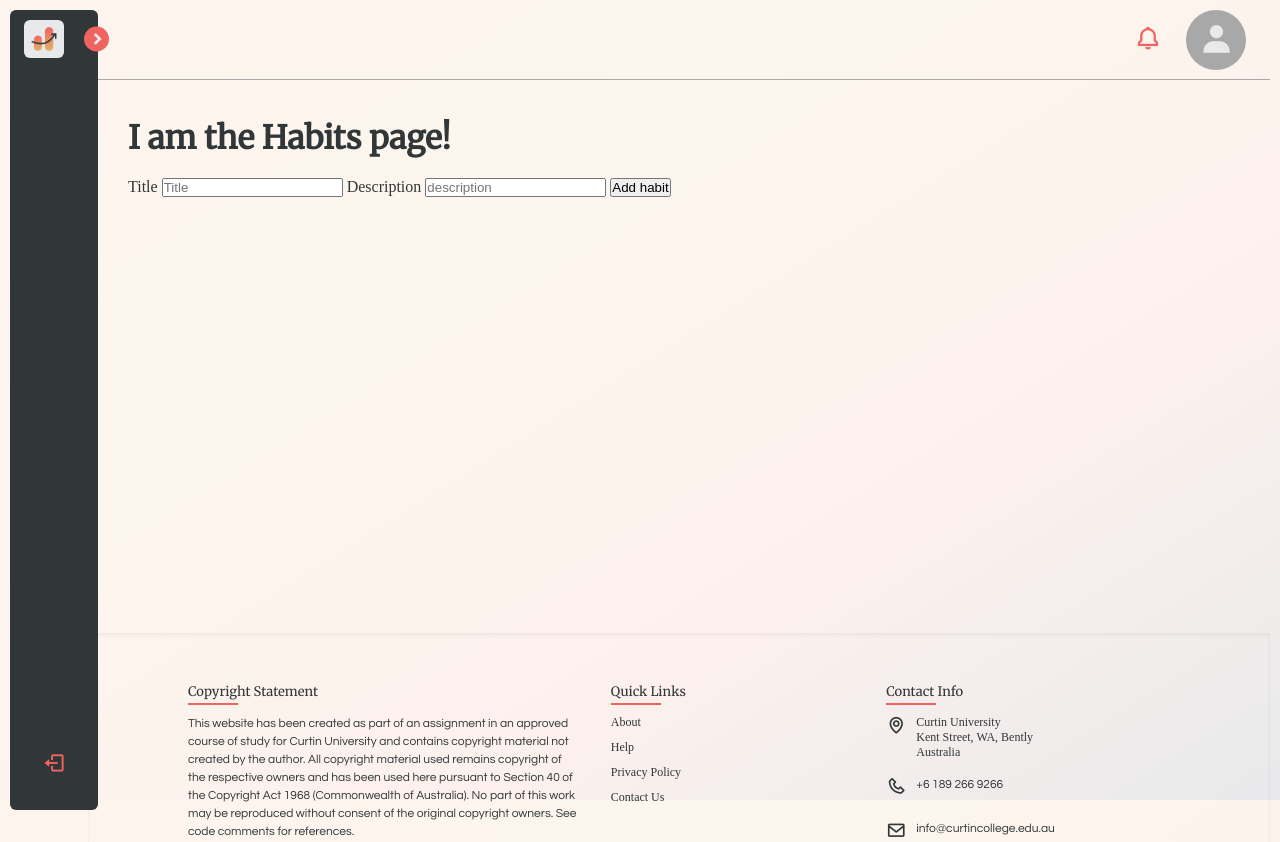
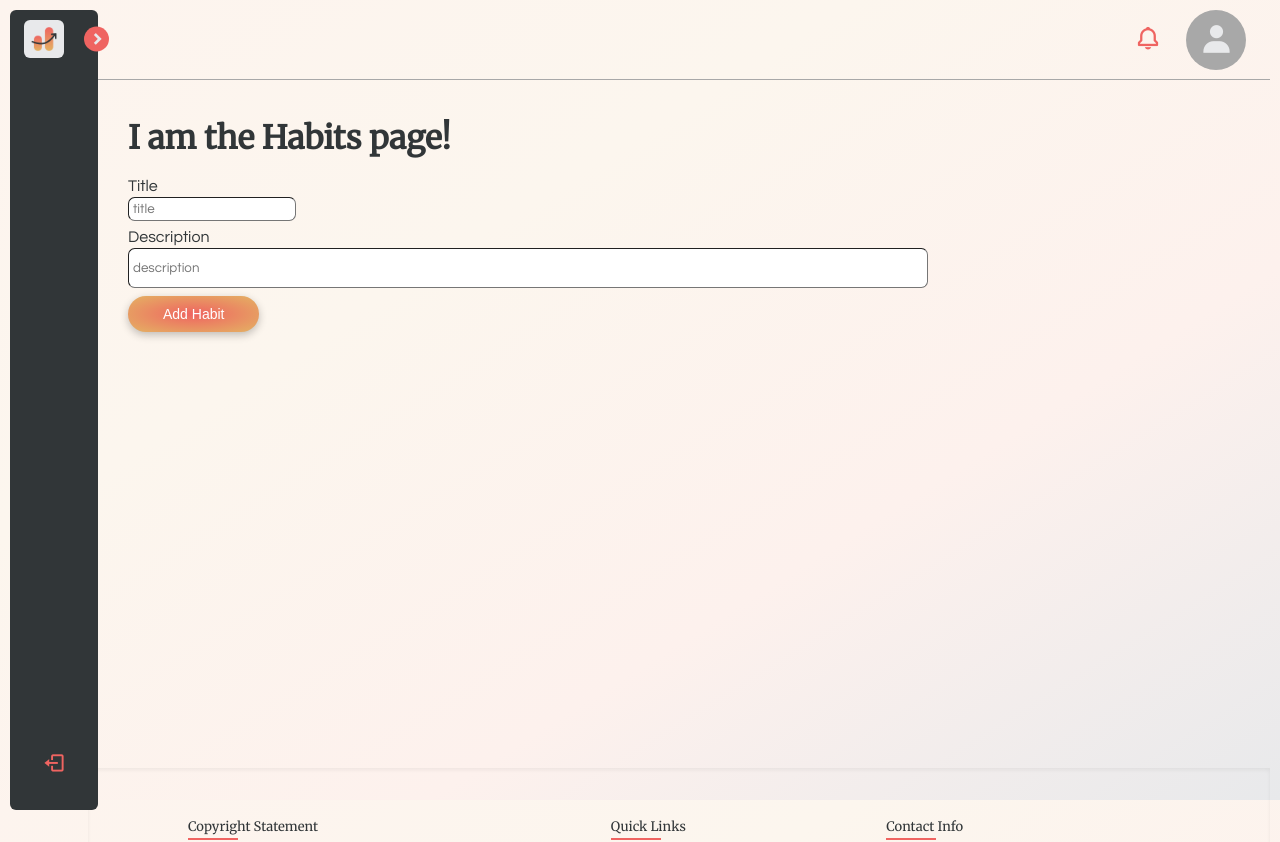
Before and after one commit to s3851446/habithub-frontend, a SvelteKit app in the folder WIP/habithub-frontend/: page /habits in a window 1280 px wide. Shown: the top 842 px of the page. Built offline with nearby package versions, Linux system fonts and the light colour scheme; no server answers.

Commit message:
add textinput component

```diff
--- a/WIP/habithub-frontend/src/app.scss
+++ b/WIP/habithub-frontend/src/app.scss
@@ -48,3 +48,7 @@ p {
   display: none;
   visibility: hidden;
 }
+
+label {
+  font-family: "Questrial", sans-serif;
+}
--- a/WIP/habithub-frontend/src/components/NewHabit.svelte
+++ b/WIP/habithub-frontend/src/components/NewHabit.svelte
@@ -1,4 +1,6 @@
 <script>
+    import TextInput from './TextInput.svelte'
+    import Button from './Button.svelte'
     // develop based on: https://javascript.info/formdata
     // & https://svelte.dev/repl/74685aa8b4374c4c8f395ce643fee7b6?version=3.48.0
     const handleSubmit = async e => {
@@ -20,11 +22,9 @@
 
 <div>
     <form id="form" class="habit-form" action="https://habithub-backend.herokuapp.com/habit" on:submit|preventDefault={handleSubmit}>
-        <label for="title">Title</label>
-        <input type="text" name="title" placeholder="Title">
-        <label for="description">Description</label>
-        <input type="text" name="description" placeholder="description">
-        <input type="submit" value="Add habit">
+        <TextInput classs="" id="" name="title" value="" placeholder="title" label="Title"/>
+        <TextInput classs="description" id="" name="description" value="" placeholder="description" label="Description" />
+        <Button id="" on:click(handleSubmit)>Add Habit</Button>
     </form>
 </div>
 
--- /dev/null
+++ b/WIP/habithub-frontend/src/components/TextInput.svelte
@@ -0,0 +1,43 @@
+<script>
+    export let id
+    export let value
+    export let name
+    export let placeholder
+    export let classs
+    export let label
+</script>
+
+<div class="parent {classs}">
+    <label for={name}>{label}</label>
+    <input type="text" id={id} value={value} name={name} placeholder={placeholder} class="input">
+</div>
+
+<style>
+.input {
+    font-family: "Questrial", sans-serif;
+    padding: 0.3em;
+    border-radius: 0.5em;
+    border-width: 0.1em;
+}
+
+.description {
+    width: 100%;
+}
+
+.description>input {
+    width: 100%;
+    max-width: 60em;
+    min-width: 11.5em;
+    height: 3em;
+}
+
+label {
+    display: block;
+    margin-bottom: 0.2em;
+}
+
+div.parent {
+    margin-bottom: 0.5em;
+    margin-top: 0.5em;
+}
+</style>
```
